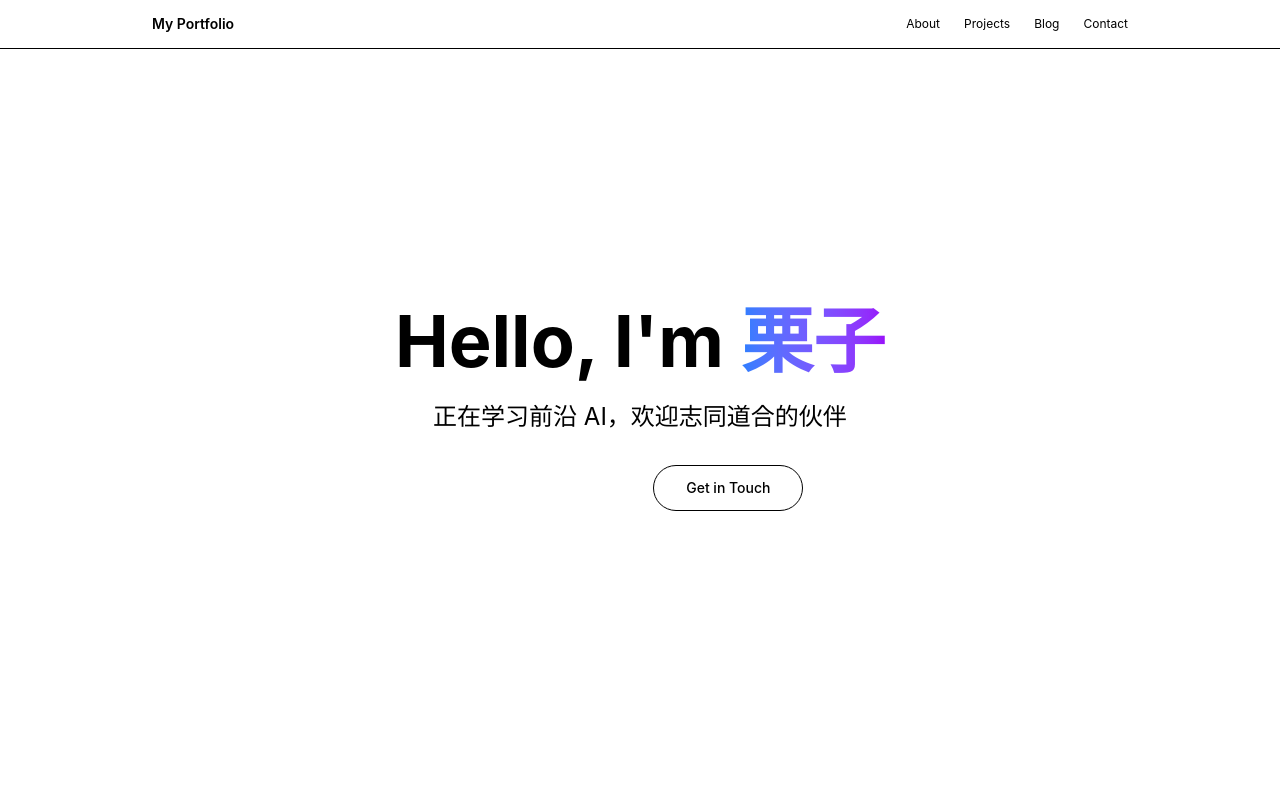
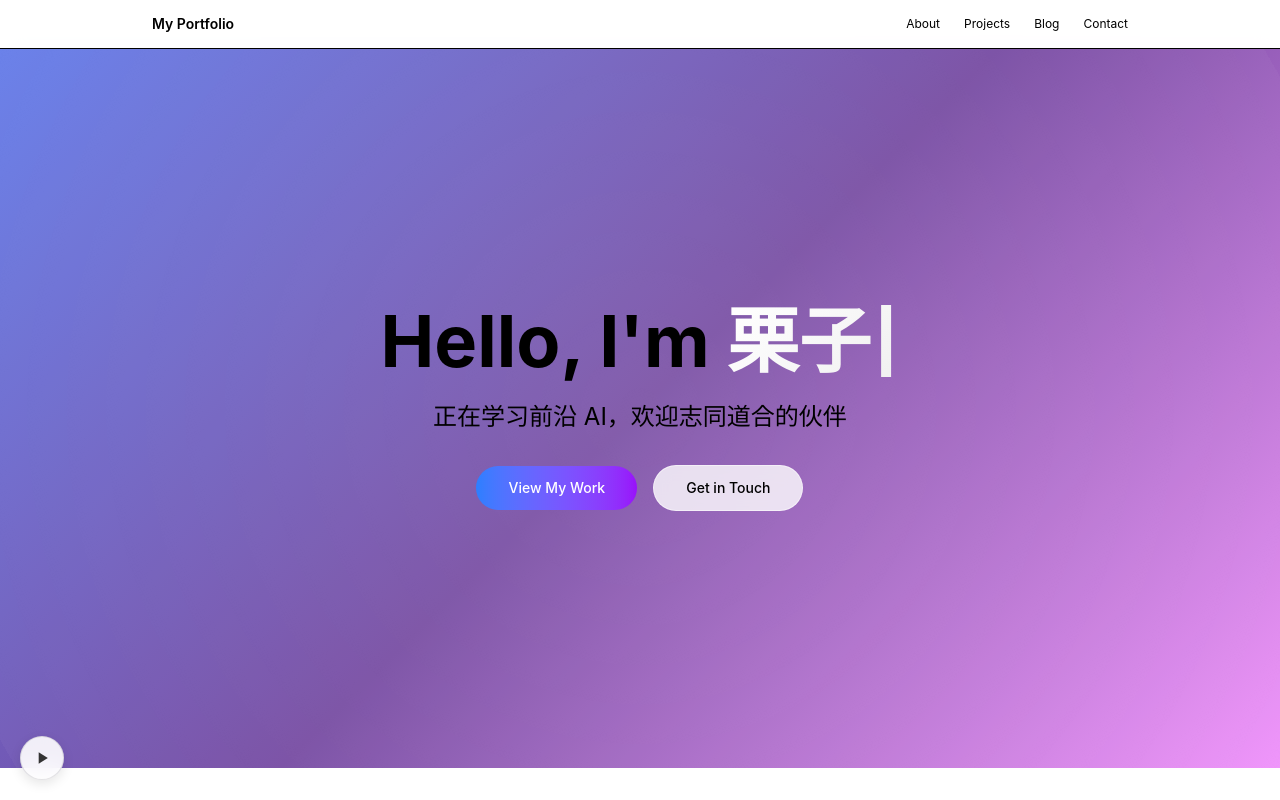
Before and after one commit to superlizi114514/myweb, a Vue app: page /blog in a window 1280 px wide. Shown: the top 800 px of the page. Built offline with nearby package versions, Linux system fonts and the light colour scheme.

Commit message:
feat: Add typewriter effect, gradient background, and music player

```diff
--- /dev/null
+++ b/src/components/MusicPlayer.vue
@@ -0,0 +1,138 @@
+<template>
+  <div class="music-player">
+    <button @click="togglePlay" class="play-btn" :class="{ playing: isPlaying }">
+      <svg v-if="!isPlaying" class="icon" viewBox="0 0 24 24" fill="currentColor">
+        <path d="M8 5v14l11-7z"/>
+      </svg>
+      <svg v-else class="icon" viewBox="0 0 24 24" fill="currentColor">
+        <path d="M6 4h4v16H6V4zm8 0h4v16h-4V4z"/>
+      </svg>
+    </button>
+    <div class="music-info" v-if="isPlaying">
+      <span class="music-note">♪</span>
+      <span class="music-text">Now Playing</span>
+    </div>
+    <audio ref="audio" :src="musicSrc" loop @ended="isPlaying = false"></audio>
+  </div>
+</template>
+
+<script>
+export default {
+  name: 'MusicPlayer',
+  props: {
+    musicSrc: {
+      type: String,
+      default: 'https://music.163.com/song/media/outer/url?id=1825771038.mp3'
+    }
+  },
+  data() {
+    return {
+      isPlaying: false
+    }
+  },
+  methods: {
+    togglePlay() {
+      const audio = this.$refs.audio
+      if (this.isPlaying) {
+        audio.pause()
+      } else {
+        audio.play().catch(e => console.log('播放失败:', e))
+      }
+      this.isPlaying = !this.isPlaying
+    }
+  }
+}
+</script>
+
+<style scoped>
+.music-player {
+  position: fixed;
+  bottom: 20px;
+  left: 20px;
+  z-index: 1000;
+  display: flex;
+  align-items: center;
+  gap: 10px;
+}
+
+.play-btn {
+  width: 44px;
+  height: 44px;
+  border-radius: 50%;
+  background: rgba(255, 255, 255, 0.9);
+  backdrop-filter: blur(10px);
+  border: 1px solid rgba(0, 0, 0, 0.1);
+  cursor: pointer;
+  display: flex;
+  align-items: center;
+  justify-content: center;
+  transition: all 0.3s ease;
+  box-shadow: 0 4px 12px rgba(0, 0, 0, 0.1);
+}
+
+.play-btn:hover {
+  transform: scale(1.1);
+  box-shadow: 0 6px 16px rgba(0, 0, 0, 0.15);
+}
+
+.play-btn.playing {
+  background: linear-gradient(135deg, #667eea 0%, #764ba2 100%);
+  border-color: transparent;
+}
+
+.play-btn.playing .icon {
+  color: white;
+  animation: pulse 1s ease-in-out infinite;
+}
+
+.icon {
+  width: 20px;
+  height: 20px;
+  color: #333;
+}
+
+.music-info {
+  display: flex;
+  align-items: center;
+  gap: 6px;
+  background: rgba(255, 255, 255, 0.9);
+  backdrop-filter: blur(10px);
+  padding: 6px 12px;
+  border-radius: 20px;
+  border: 1px solid rgba(0, 0, 0, 0.1);
+  animation: slideIn 0.3s ease;
+}
+
+.music-note {
+  font-size: 16px;
+  color: #667eea;
+  animation: bounce 0.5s ease infinite;
+}
+
+.music-text {
+  font-size: 12px;
+  color: #666;
+  font-weight: 500;
+}
+
+@keyframes pulse {
+  0%, 100% { transform: scale(1); }
+  50% { transform: scale(1.1); }
+}
+
+@keyframes bounce {
+  0%, 100% { transform: translateY(0); }
+  50% { transform: translateY(-3px); }
+}
+
+@keyframes slideIn {
+  from {
+    opacity: 0;
+    transform: translateX(-10px);
+  }
+  to {
+    opacity: 1;
+    transform: translateX(0);
+  }
+}
+</style>
--- /dev/null
+++ b/src/components/TypewriterText.vue
@@ -0,0 +1,97 @@
+<template>
+  <span class="typewriter">
+    <span v-for="(char, index) in displayText" :key="index"
+          class="char"
+          :style="{ opacity: shouldShow(index) ? 1 : 0 }">
+      {{ char }}
+    </span>
+    <span class="cursor" :class="{ blinking: isTyping }">|</span>
+  </span>
+</template>
+
+<script>
+export default {
+  name: 'TypewriterText',
+  props: {
+    text: {
+      type: String,
+      required: true
+    },
+    delay: {
+      type: Number,
+      default: 100
+    },
+    startDelay: {
+      type: Number,
+      default: 500
+    }
+  },
+  data() {
+    return {
+      displayText: '',
+      currentIndex: 0,
+      isTyping: true
+    }
+  },
+  mounted() {
+    setTimeout(() => {
+      this.typeWriter()
+    }, this.startDelay)
+  },
+  methods: {
+    typeWriter() {
+      if (this.currentIndex <= this.text.length) {
+        this.displayText = this.text.slice(0, this.currentIndex)
+        this.currentIndex++
+        setTimeout(() => {
+          this.typeWriter()
+        }, this.delay)
+      } else {
+        this.isTyping = false
+      }
+    },
+    shouldShow(index) {
+      return index < this.currentIndex
+    }
+  },
+  watch: {
+    text() {
+      this.displayText = ''
+      this.currentIndex = 0
+      this.isTyping = true
+      setTimeout(() => {
+        this.typeWriter()
+      }, this.startDelay)
+    }
+  }
+}
+</script>
+
+<style scoped>
+.typewriter {
+  display: inline;
+  font-family: inherit;
+}
+
+.char {
+  opacity: 0;
+  transition: opacity 0.1s ease;
+  display: inline;
+}
+
+.cursor {
+  display: inline-block;
+  color: #667eea;
+  font-weight: bold;
+  margin-left: 2px;
+}
+
+.cursor.blinking {
+  animation: blink 1s step-end infinite;
+}
+
+@keyframes blink {
+  0%, 100% { opacity: 1; }
+  50% { opacity: 0; }
+}
+</style>
--- a/src/views/Home.vue
+++ b/src/views/Home.vue
@@ -1,19 +1,25 @@
 <template>
-  <div>
+  <div class="home-container">
     <!-- Hero Section -->
-    <section class="min-h-[90vh] flex items-center justify-center bg-gradient-to-b from-white to-apple-gray-50">
+    <section class="hero-section">
       <div class="max-w-4xl mx-auto px-6 text-center">
-        <h1 class="text-6xl md:text-7xl font-bold text-apple-gray-900 mb-6 animate-fade-in">
-          Hello, I'm <span class="bg-gradient-to-r from-blue-500 to-purple-600 bg-clip-text text-transparent">栗子</span>
+        <h1 class="text-6xl md:text-7xl font-bold mb-6">
+          <span class="text-apple-gray-900">Hello, I'm </span>
+          <TypewriterText
+            text="栗子"
+            :delay="150"
+            :startDelay="300"
+            class="gradient-text"
+          />
         </h1>
-        <p class="text-xl md:text-2xl text-apple-gray-500 mb-8 animate-slide-up">
+        <p class="text-xl md:text-2xl text-apple-gray-500 mb-8 animate-slide-up" style="animation-delay: 0.5s">
           正在学习前沿 AI，欢迎志同道合的伙伴
         </p>
-        <div class="flex items-center justify-center space-x-4 animate-slide-up">
-          <router-link to="/projects" class="bg-apple-gray-900 text-white px-8 py-3 rounded-full text-sm font-medium hover:bg-apple-gray-800 transition-all hover:scale-105">
+        <div class="flex items-center justify-center space-x-4 animate-slide-up" style="animation-delay: 0.8s">
+          <router-link to="/projects" class="bg-gradient-to-r from-blue-500 to-purple-600 text-white px-8 py-3 rounded-full text-sm font-medium hover:shadow-lg hover:scale-105 transition-all">
             View My Work
           </router-link>
-          <router-link to="/contact" class="bg-white text-apple-gray-900 px-8 py-3 rounded-full text-sm font-medium border border-apple-gray-200 hover:border-apple-gray-400 transition-all hover:scale-105">
+          <router-link to="/contact" class="bg-white/80 backdrop-blur-sm text-apple-gray-900 px-8 py-3 rounded-full text-sm font-medium border border-white/50 hover:border-purple-300 hover:shadow-lg hover:scale-105 transition-all">
             Get in Touch
           </router-link>
         </div>
@@ -52,12 +58,22 @@
         </div>
       </div>
     </section>
+
+    <!-- Music Player -->
+    <MusicPlayer />
   </div>
 </template>
 
 <script>
+import TypewriterText from '../components/TypewriterText.vue'
+import MusicPlayer from '../components/MusicPlayer.vue'
+
 export default {
   name: 'Home',
+  components: {
+    TypewriterText,
+    MusicPlayer
+  },
   data() {
     return {
       featuredProjects: [
@@ -73,3 +89,48 @@ export default {
   }
 }
 </script>
+
+<style scoped>
+.home-container {
+  min-height: 100vh;
+}
+
+.hero-section {
+  min-height: 90vh;
+  display: flex;
+  align-items: center;
+  justify-content: center;
+  background: linear-gradient(135deg, #667eea 0%, #764ba2 50%, #f093fb 100%);
+  position: relative;
+  overflow: hidden;
+}
+
+.hero-section::before {
+  content: '';
+  position: absolute;
+  top: -50%;
+  left: -50%;
+  width: 200%;
+  height: 200%;
+  background: radial-gradient(circle, rgba(255,255,255,0.1) 0%, transparent 70%);
+  animation: rotate 30s linear infinite;
+}
+
+@keyframes rotate {
+  from { transform: rotate(0deg); }
+  to { transform: rotate(360deg); }
+}
+
+.hero-section > div {
+  position: relative;
+  z-index: 1;
+}
+
+.gradient-text {
+  background: linear-gradient(135deg, #fff 0%, #f0f0f0 100%);
+  -webkit-background-clip: text;
+  -webkit-text-fill-color: transparent;
+  background-clip: text;
+  display: inline-block;
+}
+</style>
```
